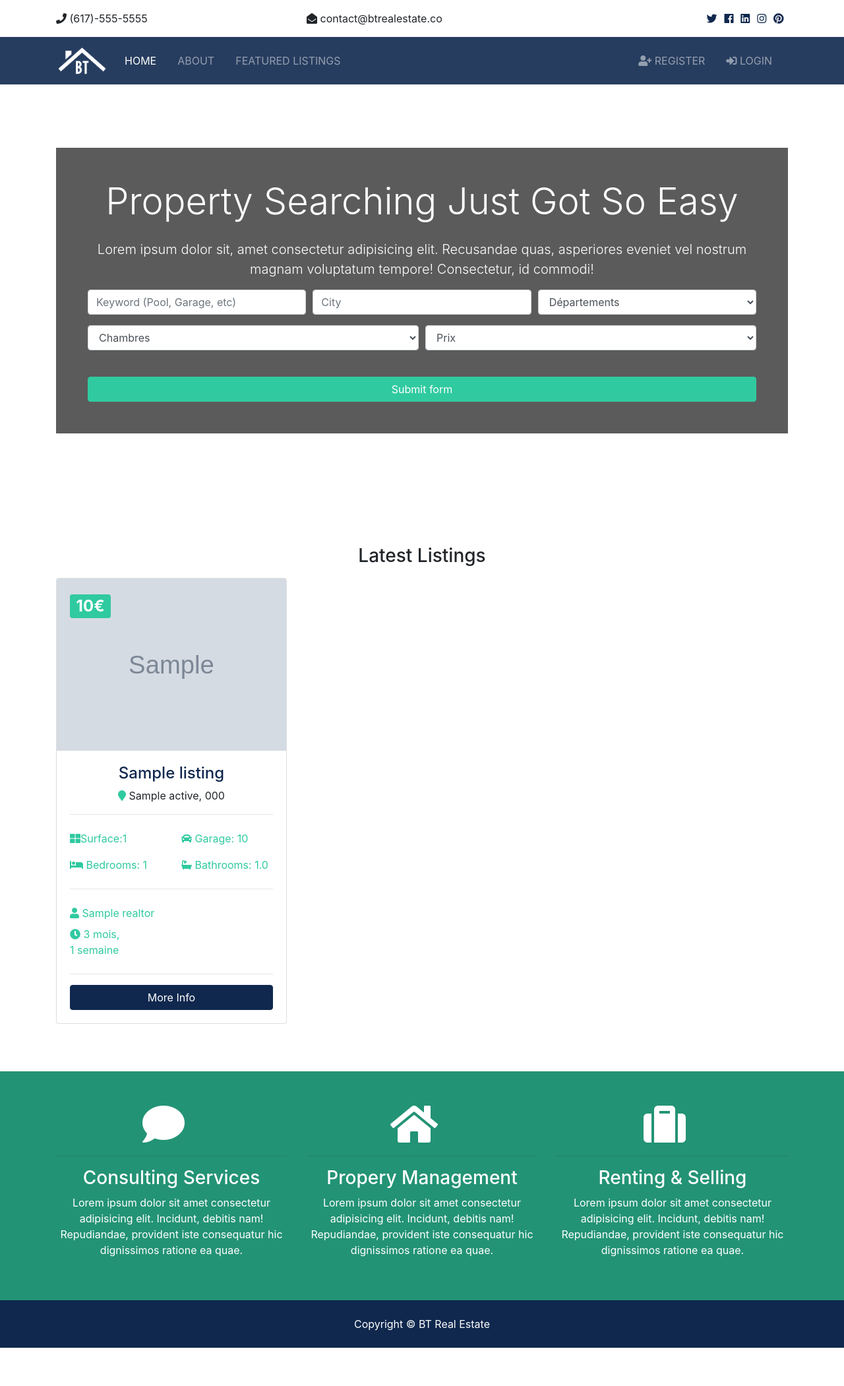
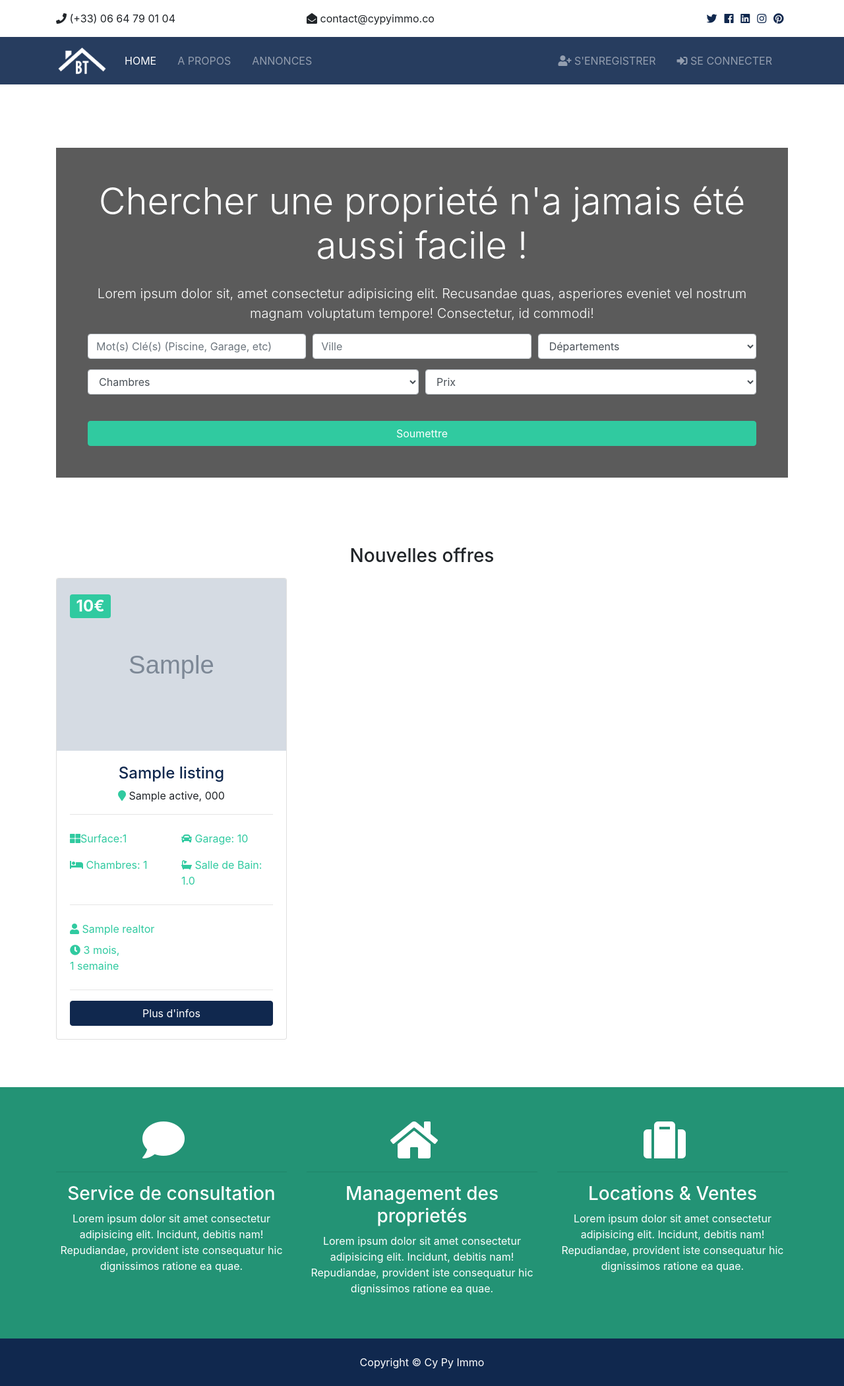
Before and after one commit to Cfy1010/CyPyImmo, a Django app: page / in a window 1280 px wide. Shown: the whole page at 66% size. Before the commit the page ends 2043 px from the top, so only its background shows below. Run offline with Django 3.2, Linux system fonts and the light colour scheme; tables that the repository leaves empty hold one stand-in row (values such as "Sample post"); grey boxes marked "Sample" are stand-in pictures; some libraries are stand-ins or nearby versions.

Commit message:
add french containt

```diff
--- a/templates/listings/listings.html
+++ b/templates/listings/listings.html
@@ -101,13 +101,13 @@
           {% for i in listings.paginator.page_range %}
             {% if listings.number == i %}
               <li class="page-item active">
-               <a class="page-link">{{i}}</a>
+                <a class="page-link">{{i}}</a>
               </li>
           {% else %}
             <li class="page-item">
               <a href="?page={{i}}" class="page-link">{{i}}</a>
           </li>
-           {% endif %}
+            {% endif %}
           {% endfor %}
           {% if listings.has.next %}
           <li class="page-item">
--- a/templates/pages/index.html
+++ b/templates/pages/index.html
@@ -9,7 +9,7 @@
       <div class="home-search p-5">
         <div class="overlay p-5">
           <h1 class="display-4 mb-4">
-            Property Searching Just Got So Easy
+            Chercher une proprieté n'a jamais été aussi facile !
           </h1>
           <p class="lead">Lorem ipsum dolor sit, amet consectetur adipisicing elit. Recusandae quas, asperiores eveniet
             vel nostrum magnam
@@ -19,13 +19,13 @@
               <!-- Form Row 1 -->
               <div class="form-row">
                 <div class="col-md-4 mb-3">
-                  <label class="sr-only">Keywords</label>
-                  <input type="text" name="keywords" class="form-control" placeholder="Keyword (Pool, Garage, etc)">
+                  <label class="sr-only">Mot(s) Clé(s)</label>
+                  <input type="text" name="keywords" class="form-control" placeholder="Mot(s) Clé(s) (Piscine, Garage, etc)">
                 </div>
 
                 <div class="col-md-4 mb-3">
-                  <label class="sr-only">City</label>
-                  <input type="text" name="city" class="form-control" placeholder="City">
+                  <label class="sr-only">Ville</label>
+                  <input type="text" name="city" class="form-control" placeholder="Ville">
                 </div>
 
                 <div class="col-md-4 mb-3">
@@ -58,7 +58,7 @@
                   </select>
                 </div>
               </div>
-              <button class="btn btn-secondary btn-block mt-4" type="submit">Submit form</button>
+              <button class="btn btn-secondary btn-block mt-4" type="submit">Soumettre</button>
             </form>
           </div>
         </div>
@@ -69,7 +69,7 @@
   <!-- Listings -->
   <section id="listings" class="py-5">
     <div class="container">
-      <h3 class="text-center mb-3">Latest Listings</h3>
+      <h3 class="text-center mb-3">Nouvelles offres</h3>
       <div class="row">
         {% if listings %}
           {% for listing in listings %}
@@ -87,7 +87,7 @@
                     <h4 class="text-primary">{{ listing.title }}</h4>
                     <p>
                       <i class="fas fa-map-marker text-secondary"></i> {{ listing.city }} {{ listing.state }}, {{ listing.zipcode }}</p>
-                 </div>
+                  </div>
                   <hr>
                   <div class="row py-2 text-secondary">
                     <div class="col-6">
@@ -97,9 +97,9 @@
                   </div>
                   <div class="row py-2 text-secondary">
                     <div class="col-6">
-                      <i class="fas fa-bed"></i> Bedrooms: {{ listing.bedrooms }}</div>
+                      <i class="fas fa-bed"></i> Chambres: {{ listing.bedrooms }}</div>
                     <div class="col-6">
-                      <i class="fas fa-bath"></i> Bathrooms: {{ listing.bathrooms }}</div>
+                      <i class="fas fa-bath"></i> Salle de Bain: {{ listing.bathrooms }}</div>
                   </div>
                   <hr>
                   <div class="row py-2 text-secondary">
@@ -111,7 +111,7 @@
                       <i class="fas fa-clock"></i> {{ listing.list_date | timesince}}</div>
                   </div>
                   <hr>
-                  <a href="{% url 'listing' listing.id %}" class="btn btn-primary btn-block">More Info</a>
+                  <a href="{% url 'listing' listing.id %}" class="btn btn-primary btn-block">Plus d'infos</a>
                 </div>
               </div>
             </div>
@@ -132,7 +132,7 @@
         <div class="col-md-4">
           <i class="fas fa-comment fa-4x mr-4"></i>
           <hr>
-          <h3>Consulting Services</h3>
+          <h3>Service de consultation</h3>
           <p>Lorem ipsum dolor sit amet consectetur adipisicing elit. Incidunt, debitis nam! Repudiandae, provident iste
             consequatur
             hic dignissimos ratione ea quae.</p>
@@ -140,7 +140,7 @@
         <div class="col-md-4">
           <i class="fas fa-home fa-4x mr-4"></i>
           <hr>
-          <h3>Propery Management</h3>
+          <h3>Management des proprietés</h3>
           <p>Lorem ipsum dolor sit amet consectetur adipisicing elit. Incidunt, debitis nam! Repudiandae, provident iste
             consequatur
             hic dignissimos ratione ea quae.</p>
@@ -148,7 +148,7 @@
         <div class="col-md-4">
           <i class="fas fa-suitcase fa-4x mr-4"></i>
           <hr>
-          <h3>Renting & Selling</h3>
+          <h3>Locations & Ventes</h3>
           <p>Lorem ipsum dolor sit amet consectetur adipisicing elit. Incidunt, debitis nam! Repudiandae, provident iste
             consequatur
             hic dignissimos ratione ea quae.</p>
--- a/templates/partials/_footer.html
+++ b/templates/partials/_footer.html
@@ -1,5 +1,5 @@
 <!-- Footer -->
 <footer id="main-footer" class="py-4 bg-primary text-white text-center">
   Copyright &copy;
-  <span class="year"></span> BT Real Estate
+  <span class="year"></span> Cy Py Immo
 </footer>
--- a/templates/partials/_navbar.html
+++ b/templates/partials/_navbar.html
@@ -10,39 +10,28 @@
     </button>
     <div class="collapse navbar-collapse" id="navbarNavAltMarkup">
       <ul class="navbar-nav">
-        <li
-        {% if '/' == request.path %}
-          class="nav-item active mr-3"
-          {% else %}
-          class ="nav-item mr-3"
-          {% endif %}
-        >
+        <li {% if '/' == request.path %} class="nav-item active mr-3" {% else %} class="nav-item mr-3" {% endif %}>
           <a class="nav-link" href="{% url 'index' %}">Home</a>
         </li>
-        <li
-         {% if 'about' in request.path %}
-          class="nav-item active mr-3"
-          {% else %}
-          class="nav-item mr-3"
-          {% endif %}
-          >
-          <a class="nav-link" href="{% url 'about' %}">About</a>
+        <li {% if 'about' in request.path %} class="nav-item active mr-3" {% else %} class="nav-item mr-3" {% endif %}>
+          <a class="nav-link" href="{% url 'about' %}">A Propos</a>
         </li>
-        <li {% if 'listings' in request.path %} class="nav-item active mr-3" {% else %} class="nav-item mr-3" {% endif %}>
-          <a class="nav-link" href="{% url 'listings' %}">Featured Listings</a>
+        <li {% if 'listings' in request.path %} class="nav-item active mr-3" {% else %} class="nav-item mr-3"
+          {% endif %}>
+          <a class="nav-link" href="{% url 'listings' %}">Annonces</a>
         </li>
       </ul>
 
       <ul class="navbar-nav ml-auto">
         <li class="nav-item mr-3">
           <a class="nav-link" href="register.html">
-            <i class="fas fa-user-plus"></i> Register</a>
+            <i class="fas fa-user-plus"></i> S'enregistrer</a>
         </li>
         <li class="nav-item mr-3">
           <a class="nav-link" href="login.html">
             <i class="fas fa-sign-in-alt"></i>
 
-            Login</a>
+            Se connecter</a>
         </li>
       </ul>
     </div>
--- a/templates/partials/_topbar.html
+++ b/templates/partials/_topbar.html
@@ -3,10 +3,10 @@
   <div class="container">
     <div class="row">
       <div class="col-md-4">
-        <i class="fas fa-phone"></i> (617)-555-5555
+        <i class="fas fa-phone"></i> (+33) 06 64 79 01 04
       </div>
       <div class="col-md-4">
-        <i class="fas fa-envelope-open"></i> contact@btrealestate.co
+        <i class="fas fa-envelope-open"></i> contact@cypyimmo.co
       </div>
       <div class="col-md-4">
         <div class="social text-right">
```
Also changed, not shown: templates/listings/listing.html (+14 -14 lines), templates/listings/search.html (+6 -5 lines), templates/pages/about.html (+8 -8 lines), templates/base.html (indentation only).
